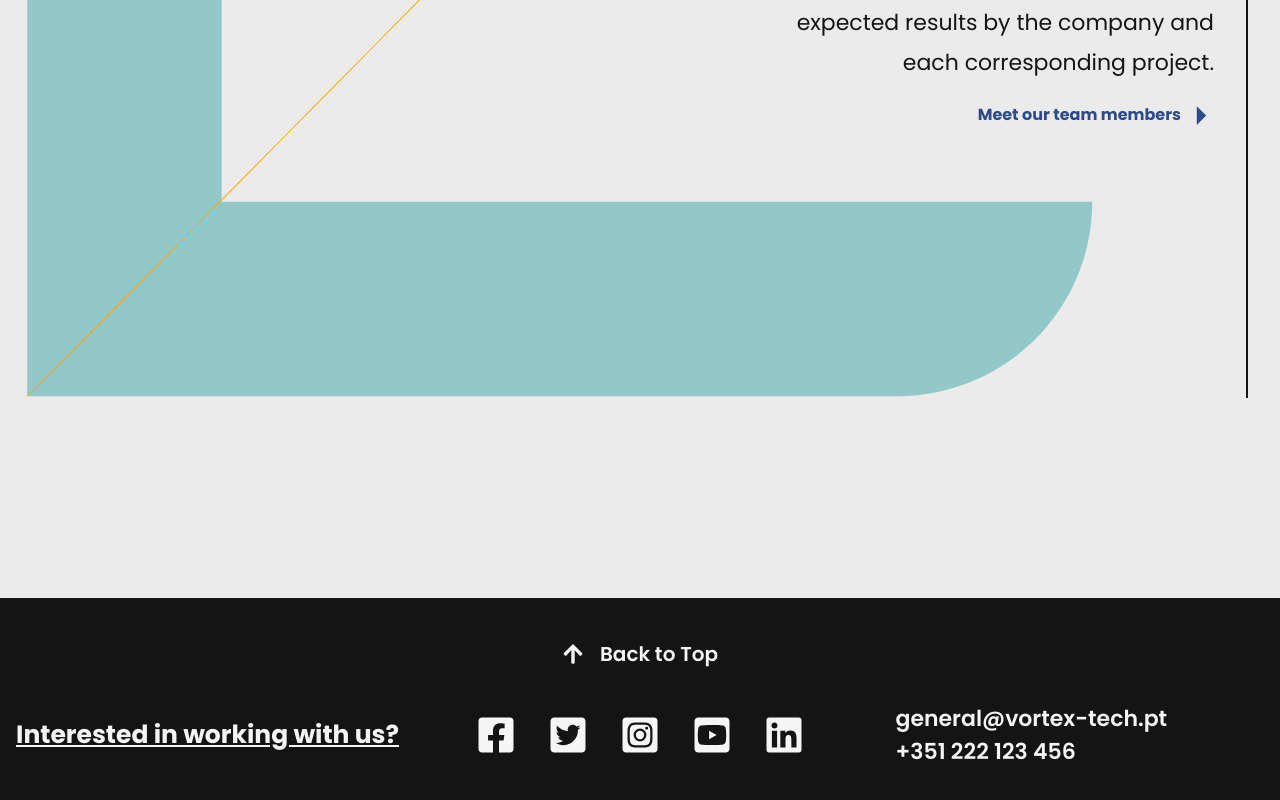
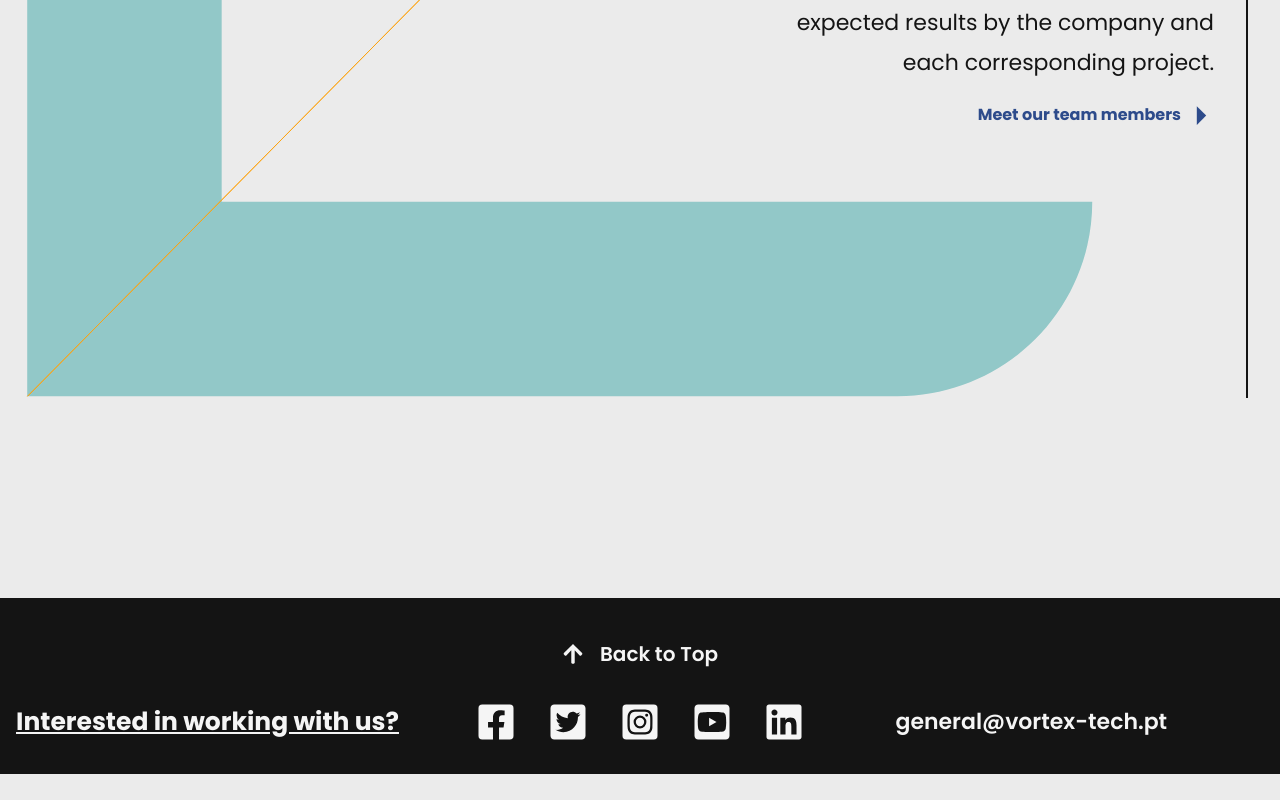
Before and after one commit to LGP21-LGP1/lgp21-lgp1.github.io, a Next.js app: page / in a window 1280 px wide. Shown: the part 3312-4112 px from the top of the page. After the commit the page ends 4086 px from the top, so only its background shows below. Built offline with nearby package versions, Linux system fonts and the light colour scheme; no server answers; a web font is replaced by a local one.

Commit message:
Update footer.js

```diff
--- a/components/footer.js
+++ b/components/footer.js
@@ -66,7 +66,6 @@ export const footer = ({ dark }) => {
         </span>
         <span id={style.contacts}>
           <span id={style.email}>general@vortex-tech.pt</span>
-          <span id={style.phone}>+351 222 123 456</span>
         </span>
       </div>
     </footer>
```
